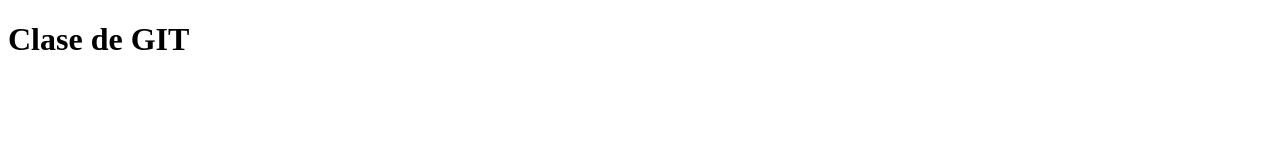
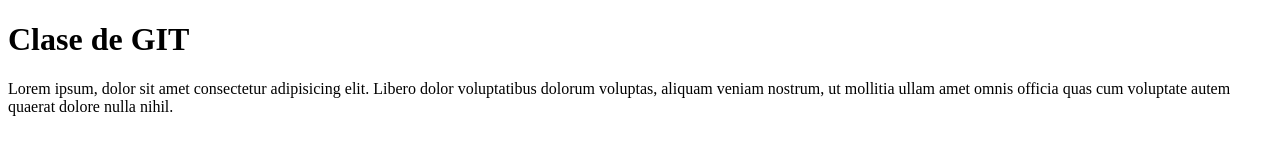
Before and after one commit to NikozV/claseGit23, a plain HTML site: page index.html in a window 1280 px wide. Drawn offline with Linux system fonts and the light colour scheme.

Commit message:
agregue lorem de prueba

```diff
--- a/index.html
+++ b/index.html
@@ -9,6 +9,7 @@
 <body>
 
     <h1>Clase de GIT</h1>
+    <p>Lorem ipsum, dolor sit amet consectetur adipisicing elit. Libero dolor voluptatibus dolorum voluptas, aliquam veniam nostrum, ut mollitia ullam amet omnis officia quas cum voluptate autem quaerat dolore nulla nihil.</p>
 
 </body>
 </html>
```
